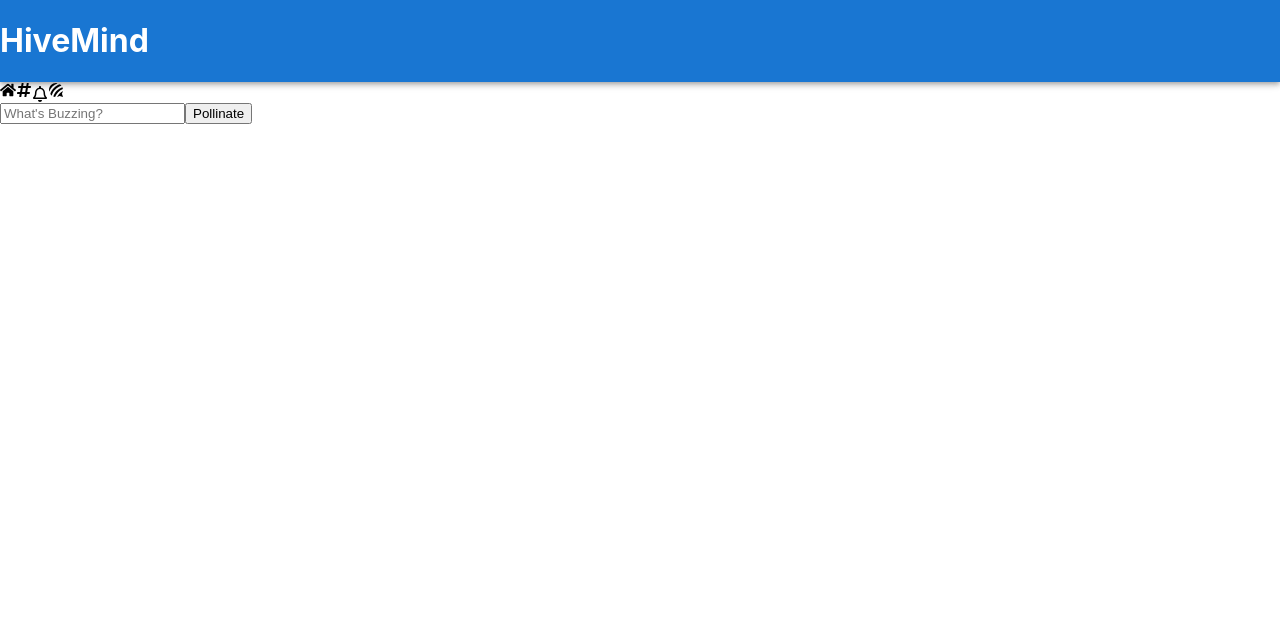
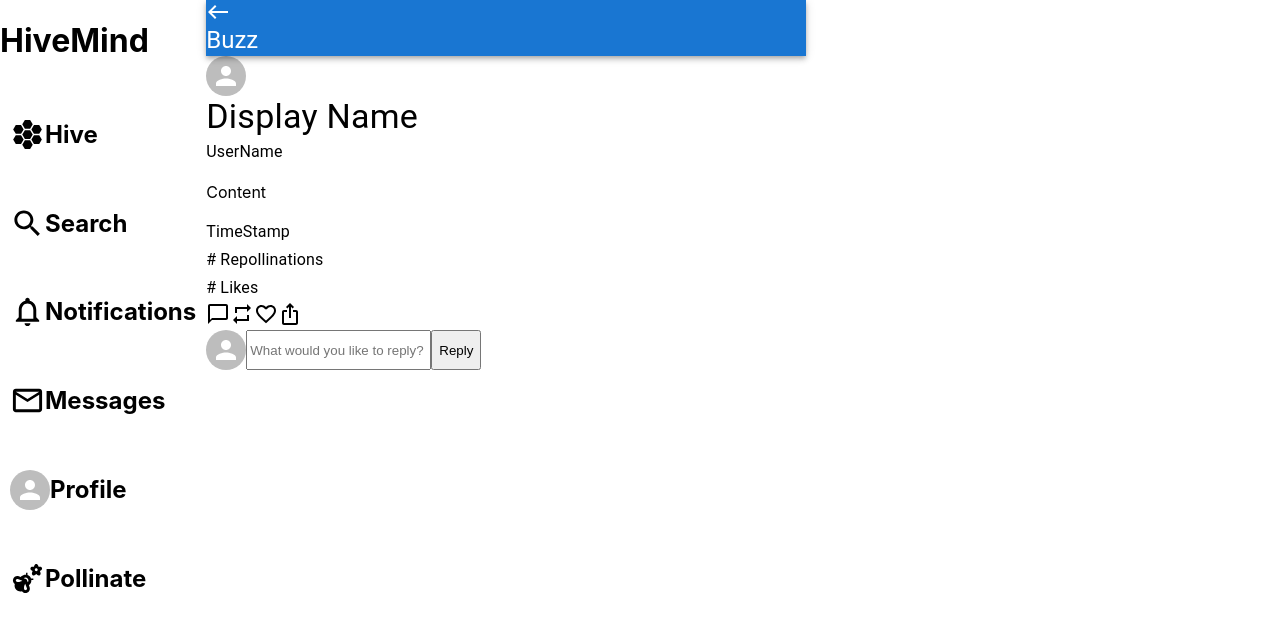
Before and after one commit to jck510/HiveMind, a React (Create React App) app: page / in a window 1280 px wide. Shown: the top 632 px of the page. Built offline with nearby package versions, Linux system fonts and the light colour scheme.

Commit message:
Set up the main toolbar and started on selected posts

```diff
--- a/package.json
+++ b/package.json
@@ -5,13 +5,13 @@
   "dependencies": {
     "@emotion/react": "^11.10.5",
     "@emotion/styled": "^11.10.5",
+    "@mui/icons-material": "^5.10.9",
     "@mui/material": "^5.10.13",
     "@testing-library/jest-dom": "^5.16.5",
     "@testing-library/react": "^13.4.0",
     "@testing-library/user-event": "^13.5.0",
     "react": "^18.2.0",
     "react-dom": "^18.2.0",
-    "react-icons": "^4.6.0",
     "react-router-dom": "^6.4.3",
     "react-scripts": "5.0.1",
     "web-vitals": "^2.1.4"
--- a/src/App.js
+++ b/src/App.js
@@ -2,16 +2,13 @@ import CreatePost from "./components/CreatePost";
 import FeedToolbar from "./components/FeedToolbar";
 import MainHeader from "./components/MainHeader";
 import { Routes, Route } from 'react-router-dom'
+import Home from "./components/Home";
 
 
 function App() {
   return (
     <div className="App">
-      <header className="App-header">
-        <MainHeader />
-        <FeedToolbar />
-        <CreatePost />
-      </header>
+      <Home />
     </div>
   );
 }
--- a/src/components/CreatePost.js
+++ b/src/components/CreatePost.js
@@ -1,11 +1,17 @@
+import { AttachFile, EmojiNature } from '@mui/icons-material'
+import { BottomNavigation, Button } from '@mui/material'
 import React from 'react'
 
 
 const CreatePost = () => {
   return (
     <div className='create-post-div'>
-        <input type='text' placeholder="What's Buzzing?"/>
-        <button>Pollinate</button>
+        <input type='text' placeholder="What's Buzzing?" className='create-post-text-field'/>
+        <div className='create-post-tools-div'>
+          <AttachFile />
+          <Button variant='contained' startIcon={<EmojiNature font/>} >Pollinate</Button>
+        </div>
+
 
     </div>
   )
--- a/src/components/FeedToolbar.js
+++ b/src/components/FeedToolbar.js
@@ -1,22 +1,27 @@
-import { Badge } from '@mui/material'
+import { Hive, MailOutline, NotificationsOutlined, Search, Tag } from '@mui/icons-material'
+import { Avatar, Badge, Icon, List, ListItemIcon, MenuList, Tooltip } from '@mui/material'
 import React from 'react'
 import { useState } from 'react'
-import { FaForumbee, FaHashtag, FaHome, FaRegBell } from 'react-icons/fa'
+import FeedToolbarOption from './FeedToolbarOption'
 
-const FeedToolbar = ({notifications}) => {
+
+const FeedToolbar = ({notifications, messages}) => {
 
   // const [unOpenedNotifications, setUnopenedNotifications] = useState({notifications});
 
   return (
-    <div className='feed-toolbar-div'>
-        <FaHome className='feed-toolbar-button'/>
-        <FaHashtag className='feed-toolbar-button'/>
-        <Badge badgeContent={notifications ? notifications : 0} color='primary'>
-          <FaRegBell className='feed-toolbar-button'/>
-        </Badge>
+    <div>
+      <h1>HiveMind</h1>
+      <List className='feed-toolbar-list'>
 
-        <FaForumbee className='feed-toolbar-button'/>
-        <image src=''/>
+          <FeedToolbarOption title='Hive'/>
+          <FeedToolbarOption title='Search' />
+          <FeedToolbarOption title='Notifications' notifications={notifications}/>
+          <FeedToolbarOption title='Messages' messages={messages}/>
+          <FeedToolbarOption title='Profile' />
+          <FeedToolbarOption title='Pollinate' />
+
+      </List>
     </div>
   )
 }
--- /dev/null
+++ b/src/components/FeedToolbarOption.js
@@ -0,0 +1,25 @@
+import { EmojiNature, Hive, MailOutline, NotificationsOutlined, Search, Tag } from '@mui/icons-material'
+import { Avatar, Badge, Icon, Tooltip } from '@mui/material'
+import React from 'react'
+
+const FeedToolbarOption = ({title, notifications , messages}) => {
+
+
+
+  return (
+    <Tooltip title={title} className='tool-bar-option-tooltip'>
+        <div className='tool-bar-option-div'>
+            {title === 'Hive' && <Hive fontSize='large'/>}
+            {title === 'Search' && <Search fontSize='large'/>}
+            {title === 'Notifications' && <Badge badgeContent={notifications ? notifications : 0}><NotificationsOutlined fontSize='large'/></Badge>}
+            {title === 'Messages' && <Badge badgeContent={messages ? messages : 0}><MailOutline fontSize='large'/></Badge>}
+            {title === 'Profile' && <Avatar fontSize='large'/>}
+            {title === 'Pollinate' && <EmojiNature fontSize='large'/>}
+            <h2>{title}</h2>
+        </div>
+
+    </Tooltip>
+  )
+}
+
+export default FeedToolbarOption
--- /dev/null
+++ b/src/components/Home.js
@@ -0,0 +1,23 @@
+import { AppBar, Typography } from '@mui/material'
+import React from 'react'
+import CreatePost from './CreatePost'
+import FeedToolbar from './FeedToolbar'
+import SelectedPost from './SelectedPost'
+
+const Home = () => {
+  return (
+    <div className='home-page-div'>
+        <FeedToolbar />
+        {/* <div className='home-page-content-div'>
+            <AppBar position='sticky'>
+                <Typography variant='h5'>Home</Typography>
+            </AppBar>
+
+        <CreatePost />
+        </div> */}
+        <SelectedPost />
+    </div>
+  )
+}
+
+export default Home
--- /dev/null
+++ b/src/components/SelectedPost.js
@@ -0,0 +1,44 @@
+import { ArrowLeft, ChatBubbleOutline, FavoriteBorder, IosShare, Repeat, West } from '@mui/icons-material'
+import { AppBar, Avatar, Tooltip, Typography } from '@mui/material'
+import React from 'react'
+
+const SelectedPost = () => {
+    // Posts may have an image or possible a video
+  return (
+    <div className='user-post-div'>
+      <AppBar position='sticky' >
+        <Tooltip title='Back'><West /></Tooltip>
+        <Typography variant='h5'>Buzz</Typography>
+      </AppBar>
+        <Avatar />
+        <Typography variant='h4'>Display Name</Typography>
+        <Typography variant='subtitle1'>UserName</Typography>
+
+        {/* Check to see if the post is a response to another post, if so then show the post it was replying to */}
+
+        <p>Content</p>
+        <Typography variant='subtitle1'>TimeStamp</Typography>
+
+        <div className='user-post-interactions-div'>
+          {/* If there is no interactions in a particular category, it will not be displayed */}
+          <Typography variant='subtitle1'># Repollinations</Typography>
+          {/* Open to quoted pollinations for future reference */}
+          <Typography variant='subtitle1'># Likes</Typography>
+        </div>
+
+        <div className='user-post-tools-div'>
+          <Tooltip title='Reply'><ChatBubbleOutline /></Tooltip>
+          <Tooltip title='Repollinate'><Repeat /></Tooltip>
+          <Tooltip title='Like'><FavoriteBorder /></Tooltip>
+          <Tooltip title='Share'><IosShare /></Tooltip>
+        </div>
+        <div className='user-post-reply-div'>
+          <Avatar />
+          <input type='text' placeHolder='What would you like to reply?' />
+          <button>Reply</button>
+        </div>
+    </div>
+  )
+}
+
+export default SelectedPost
--- a/src/index.css
+++ b/src/index.css
@@ -11,3 +11,41 @@ code {
   font-family: source-code-pro, Menlo, Monaco, Consolas, 'Courier New',
     monospace;
 }
+
+.home-page-div {
+  display: flex;
+}
+
+.feed-toolbar-list{
+  display: flex;
+  flex-direction: column;
+}
+
+.tool-bar-option-tooltip:hover{
+  cursor: pointer;
+  border-radius: 50%;
+  background-color: rgba(128, 128, 128, 0.225);
+  padding: 10px;
+  flood-opacity: 5%;
+  transition: ease-in-out;
+
+}
+
+.tool-bar-option-tooltip{
+  padding: 10px;
+  width: fit-content;
+}
+
+.tool-bar-option-div {
+  display: flex;
+  align-items: center;
+
+}
+
+.user-post-div {
+  width: 600px;
+}
+
+.user-post-reply-div {
+  display: flex;
+}
```
Also changed, not shown: src/components/UserPost.js (deleted, +0 -12 lines), 1 other file (tests, documents, lock files or other folders).
